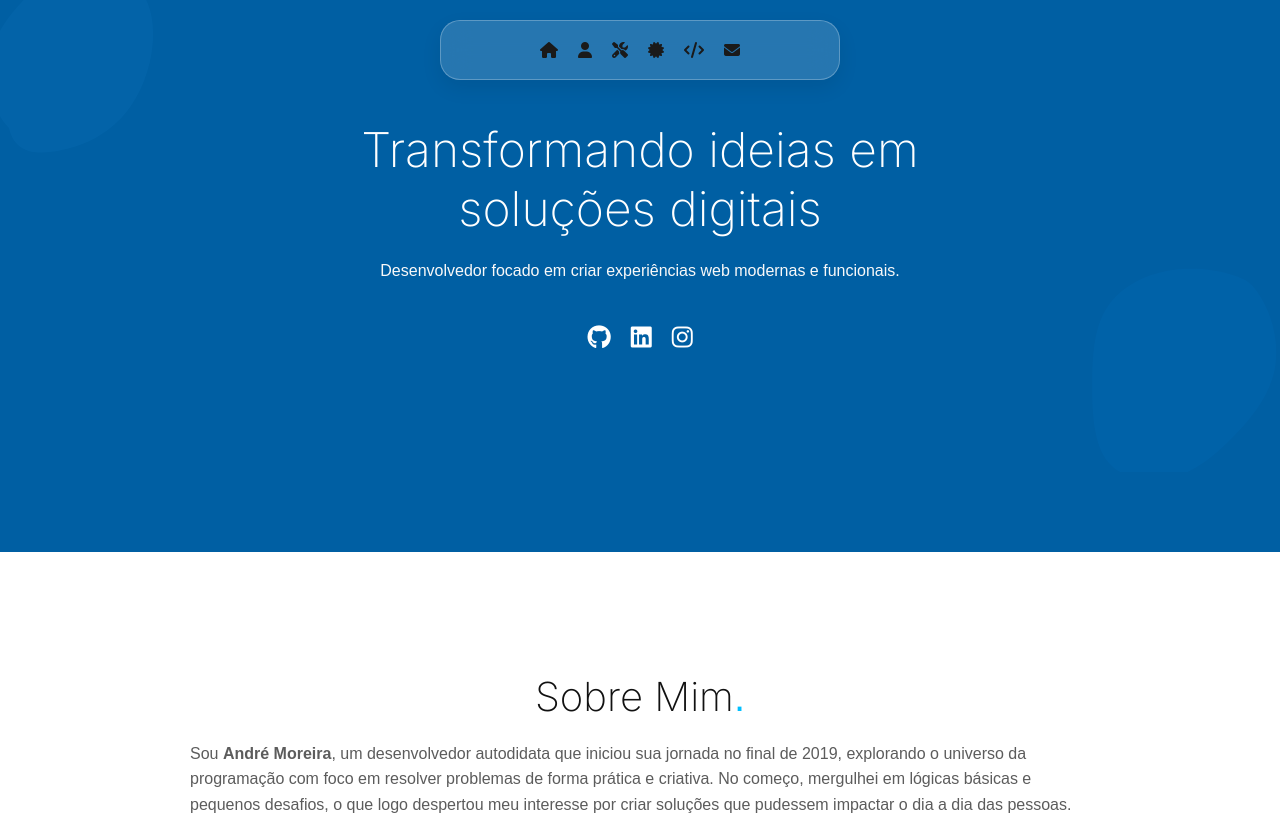
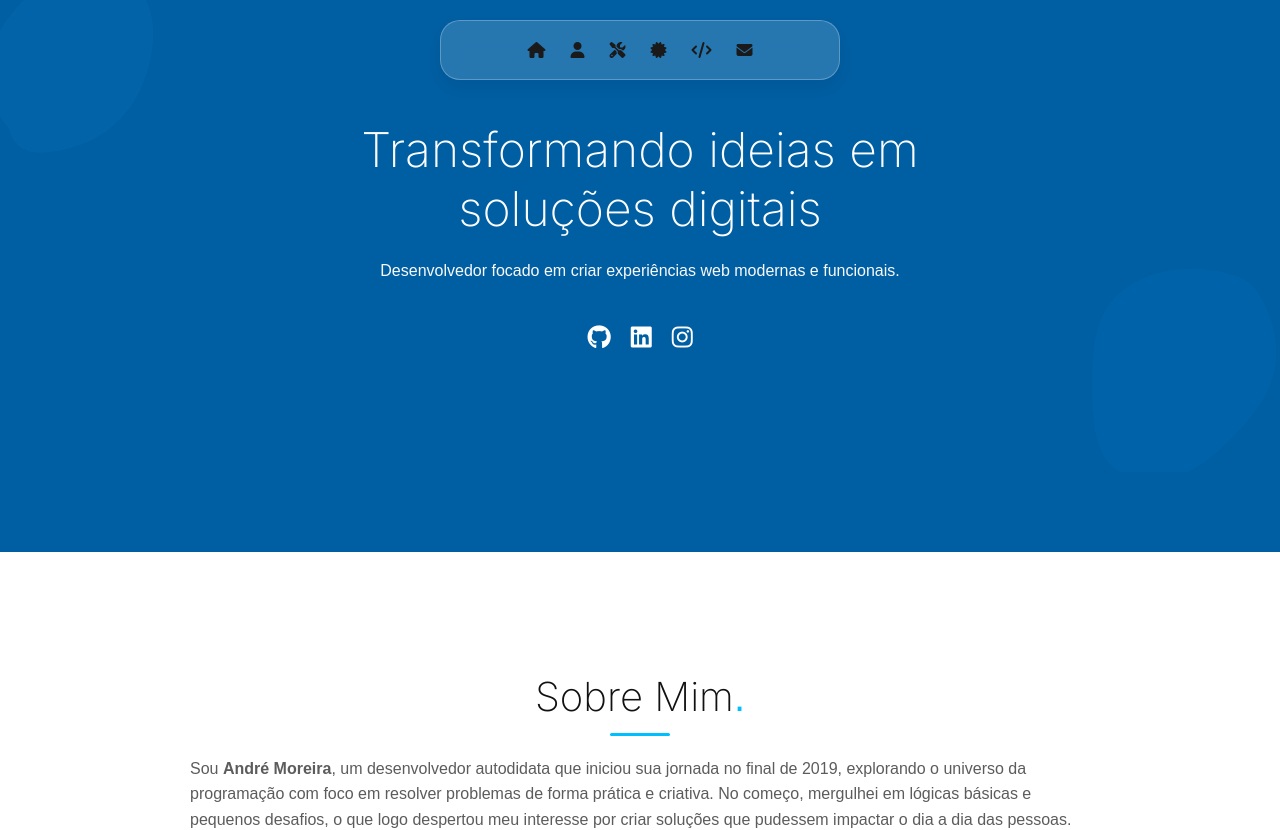
Before and after one commit to Andrezinrc/Portf-lio, a React (Vite) app: page / in a window 1280 px wide. Shown: the top 830 px of the page. Built offline with nearby package versions, Linux system fonts and the light colour scheme; no server answers.

Commit message:
feat: adiciona estado disabled para botão do form

```diff
--- a/public/assets/css/content.css
+++ b/public/assets/css/content.css
@@ -224,6 +224,7 @@
 .certificate-card {
   background-color: #f9f9f9;
   border: 1px solid #ddd;
+  border-radius: 6px;
   box-shadow: 0 1px 3px rgba(0, 0, 0, 0.04);
   transition: border 0.3s, box-shadow 0.3s;
   padding: 30px;
@@ -311,6 +312,7 @@
 .project-card {
   background-color: #f9f9f9;
   border: 1px solid #ddd;
+  border-radius: 6px;
   box-shadow: 0 1px 3px rgba(0, 0, 0, 0.04);
   transition: border 0.3s, box-shadow 0.3s;
   overflow: hidden;
@@ -326,6 +328,7 @@
 
 .project-card img {
   width: 100%;
+  max-height: 200px;
   height: auto;
   object-fit: cover;
 }
@@ -411,7 +414,7 @@
 }
 
 .contact-links a {
-  color: #5c5c5c;
+  color: #1a1a1a;
   text-decoration: none;
   font-weight: 600;
   transition: color 0.3s ease;
@@ -420,6 +423,20 @@
 .contact-links a:hover {
   color: #00BFFF;
   text-decoration: underline;
+}
+
+.about-title h1::after,
+.skills-title h1::after,
+.certificates-title h1::after,
+.projects-title h1::after,
+.contact-section h1::after {
+  content: '';
+  display: block;
+  width: 60px;
+  height: 3px;
+  background-color: #00BFFF;
+  margin: 12px auto 0 auto;
+  border-radius: 2px;
 }
 
 /* Responsivo: Mobile */
--- a/public/assets/css/header.css
+++ b/public/assets/css/header.css
@@ -32,7 +32,7 @@
   display: flex;
   justify-content: center;
   align-items: center;
-  gap: 20px;
+  gap: 25px;
   z-index: 50;
 }
 
--- a/public/assets/css/style.css
+++ b/public/assets/css/style.css
@@ -49,19 +49,19 @@ body {
 }
 
 .success {
-  color: #81c784;
+  color: #4CAF50 !important;
 }
 
 .error {
-  color: #e57373;
+  color: #F44336 !important;
 }
 
 .input-valid {
-  border: 2px solid #81c784 !important;
+  border: 2px solid #4CAF50 !important;
 }
 
 .input-invalid {
-  border: 2px solid #e57373 !important;
+  border: 2px solid #F44336 !important;
 }
 
 .form button {
@@ -74,13 +74,15 @@ body {
   font-size: 16px;
   font-family: 'Inter', sans-serif;
 }
+
 .form button:hover {
   background-color: #000000;
 }
 
-.form input::placeholder {
-  color: #ccc;
+.form button:disabled {
+  background-color: #aaa;
 }
+
 .button-content {
   display: flex;
   justify-content: center;
```
Also changed, not shown: 1 other file (tests, documents, lock files or other folders).
